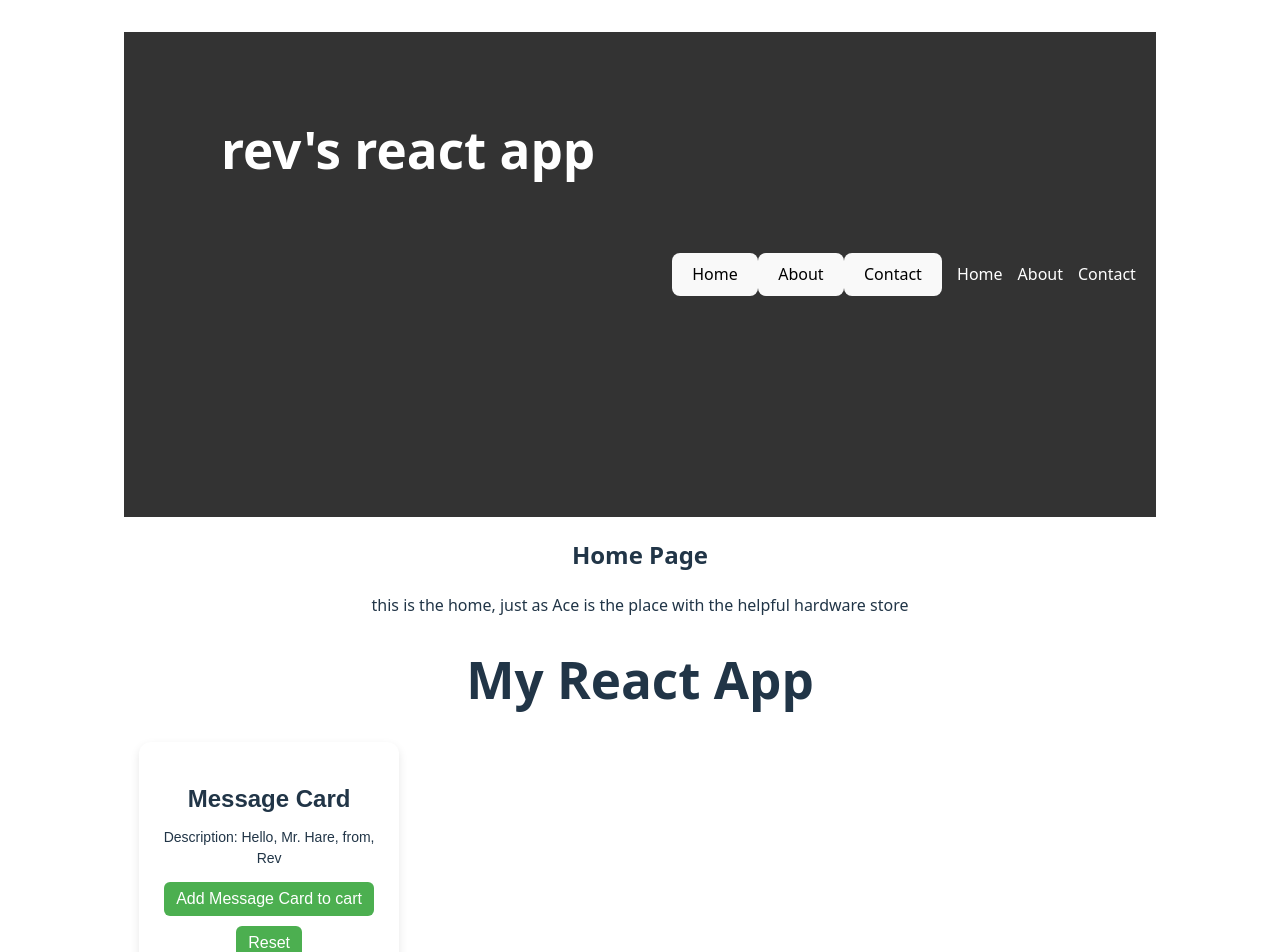
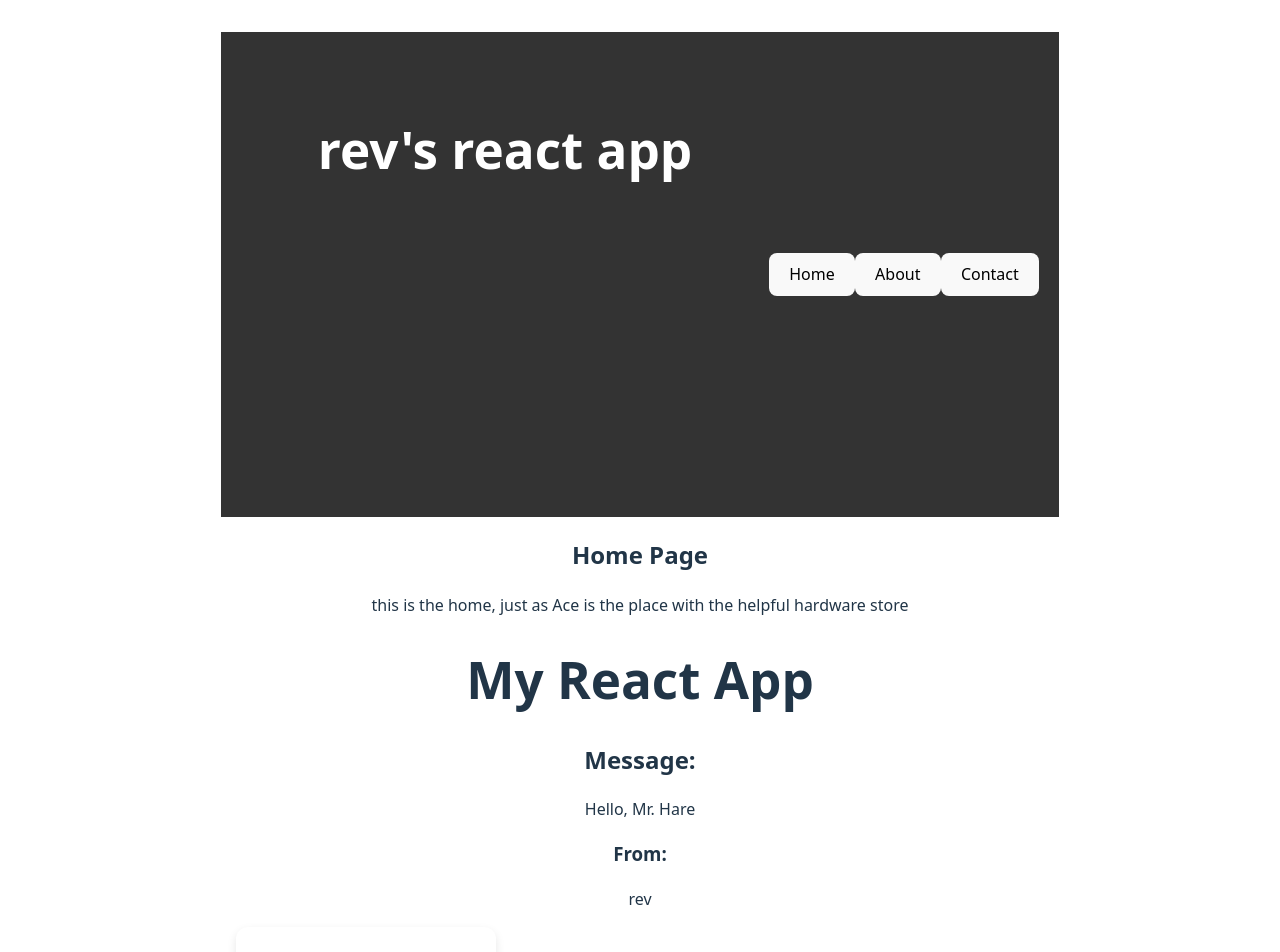
Before and after one commit to canyon-crest/react-app-victor-rrev, a React (Vite) app: page / in a window 1280 px wide. Shown: the top 952 px of the page. Built offline with nearby package versions, Linux system fonts and the light colour scheme.

Commit message:
Final React App for real

```diff
--- a/src/Nav.jsx
+++ b/src/Nav.jsx
@@ -9,11 +9,11 @@ function Nav() {
       <button onClick={() => setPage("about")}>About</button>
       <button onClick={() => setPage("contact")}>Contact</button>
 
-      <div className="nav-links">
+      {/*<div className="nav-links">
         <a href="/home">Home</a>
         <a href="/about">About</a>
         <a href="/contact">Contact</a>
-      </div>
+      </div>*/}
     </nav>
   );
 }
--- a/src/message.jsx
+++ b/src/message.jsx
@@ -3,12 +3,12 @@ import Card from "./card";
 function Message(props) {
   return (
     <div>
-      <Card name="Message Card" description={`Hello, ${props.name}, from, Rev`} />
-      {/*<h2>Message:</h2>
+
+      <h2>Message:</h2>
       <p>Hello, {props.name}</p>
 
       <h3>From:</h3>
-      <p>rev</p>*/}
+      <p>rev</p>
     </div>
   );
 }
```
